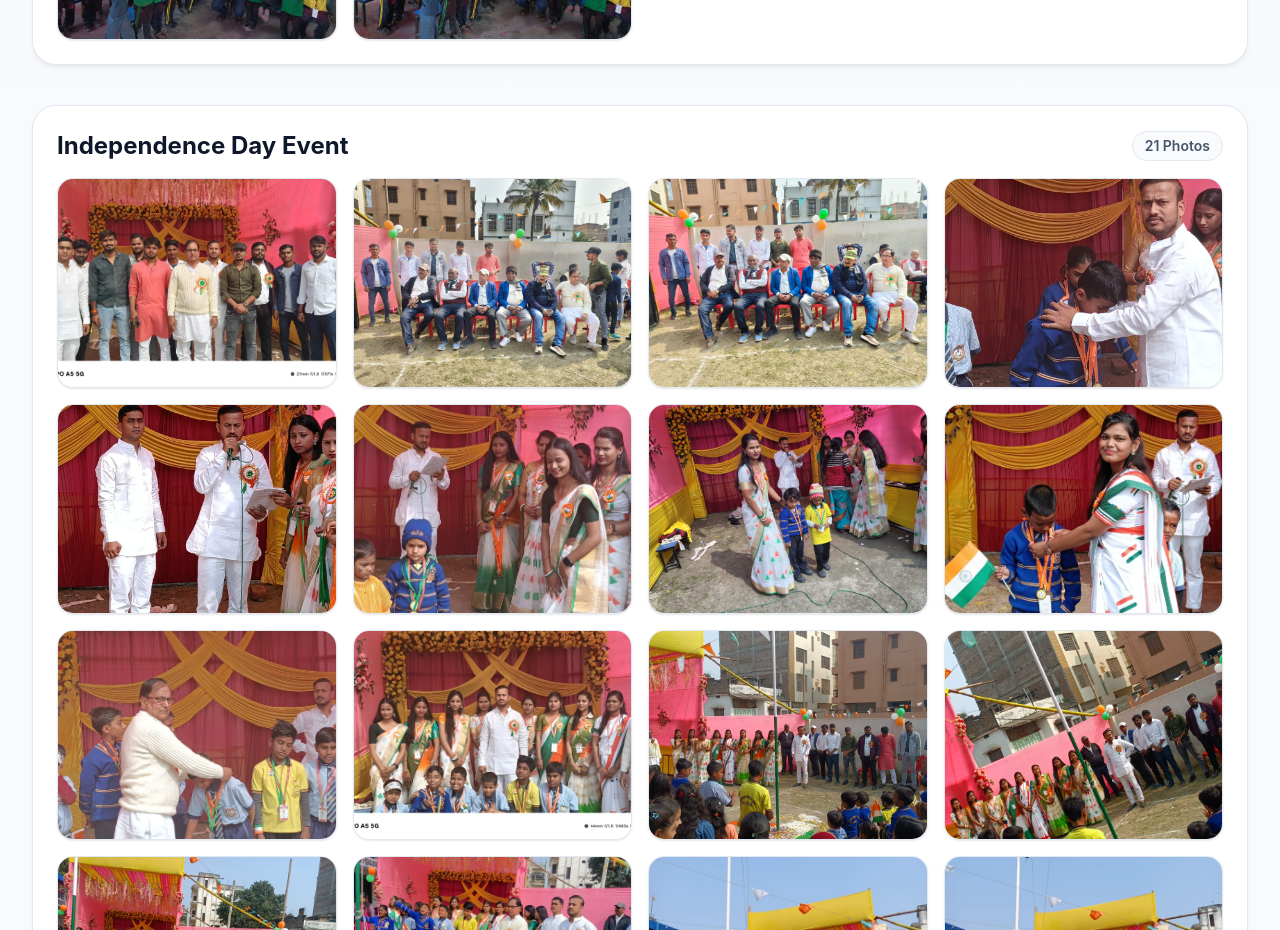
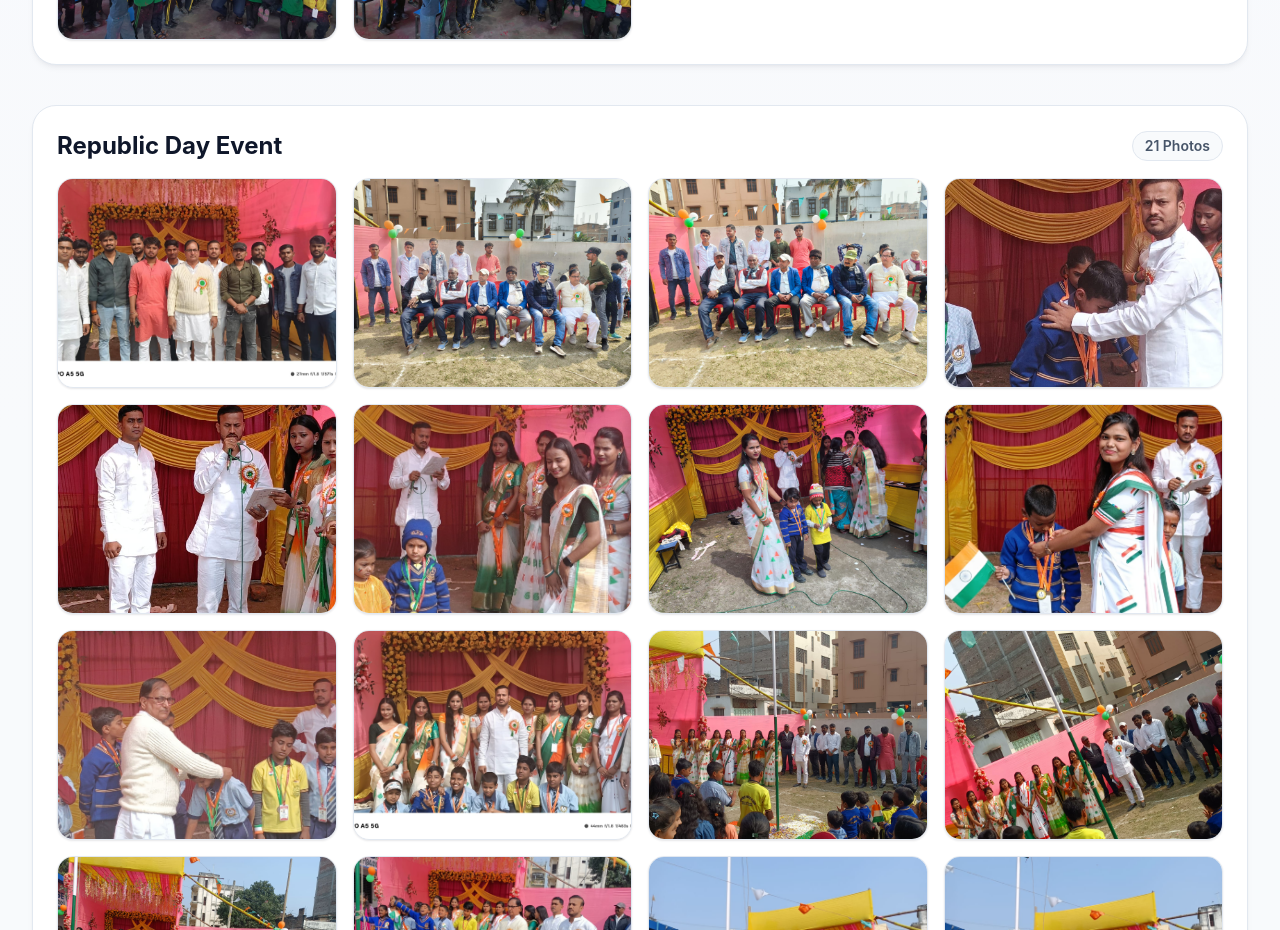
Before and after one commit to AbhiXYZQ/dynamic, a React (Vite) app: page /gallery in a window 1280 px wide. Shown: the part 2020-2950 px from the top of the page. Built offline with nearby package versions, Linux system fonts and the light colour scheme.

Commit message:
Update GalleryPage.jsx

```diff
--- a/src/pages/GalleryPage.jsx
+++ b/src/pages/GalleryPage.jsx
@@ -42,7 +42,7 @@ const eventImageSources = [
     ],
   },
   {
-    event: "Independence Day Event",
+    event: "Republic Day Event",
     folder: "independence-day_event",
     files: [
       "WhatsApp Image 2026-03-08 at 11.44.19 AM.jpeg",
```
